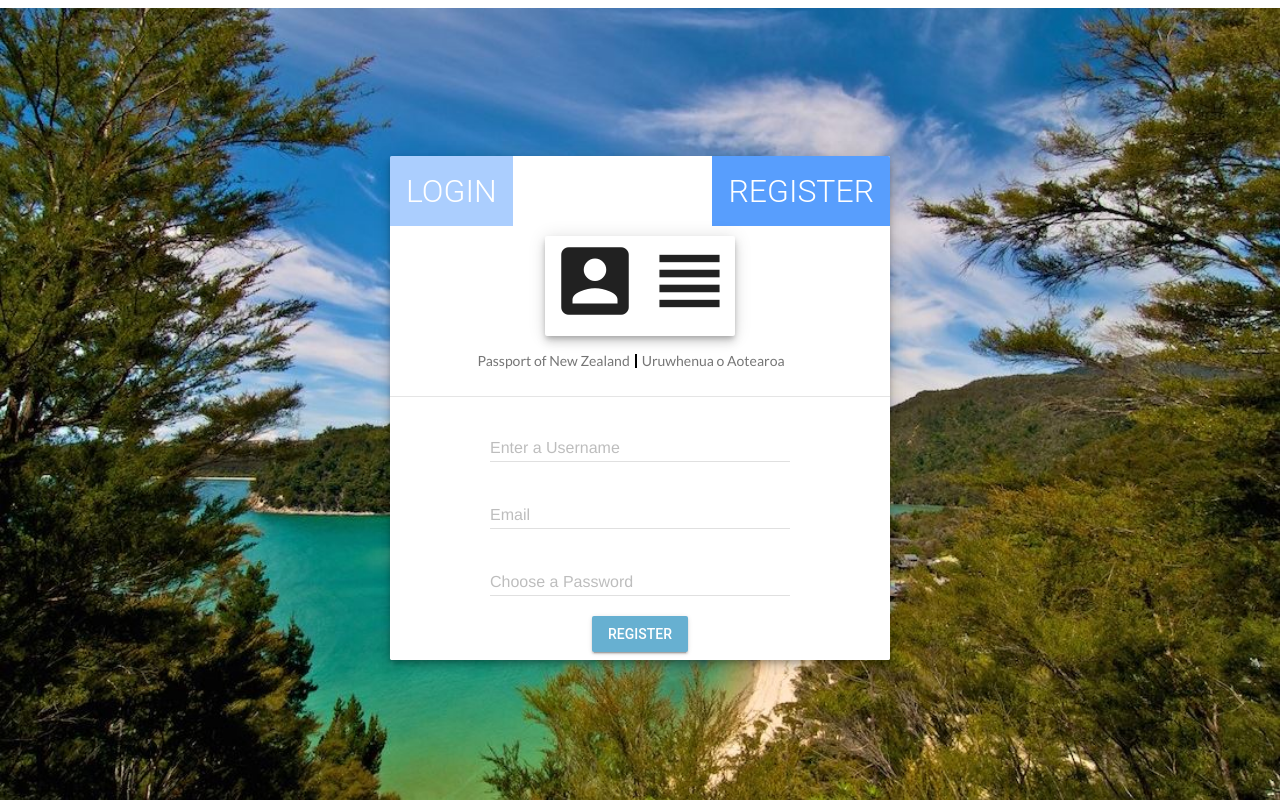
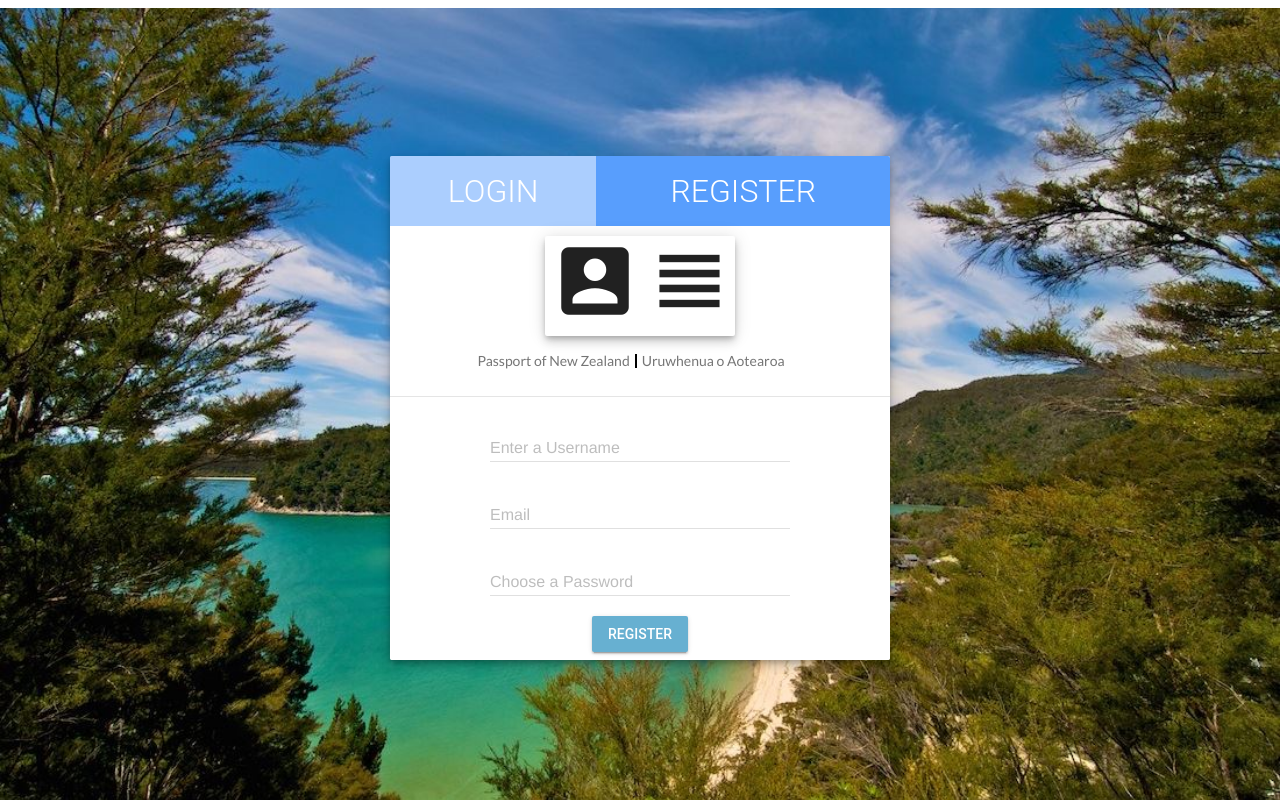
Before and after one commit to jlee512/CS50x-Final-Project, a Flask app: page /register in a window 1280 px wide. Run offline with Flask 2, Linux system fonts and the light colour scheme; data that the repository does not hold is empty; some libraries are stand-ins or nearby versions.

Commit message:
To work on Material Design Lite Form Inputs - Formatting lost for dynamically created elements

```diff
--- a/static/CSS/login_register.css
+++ b/static/CSS/login_register.css
@@ -56,6 +56,20 @@ main, .fullpage-background, .fullpage-background-temp {
 
 }
 
+.login-tab {
+    width: 40%;
+    align-content: center;
+    justify-content: center;
+
+}
+
+.register-tab {
+    width: 60%;
+    align-content: center;
+    justify-content: center;
+
+}
+
 .mdl-card__supporting-text {
     font-family: Lato, Open-Sans, Serif;
     display: flex;
@@ -66,7 +80,6 @@ main, .fullpage-background, .fullpage-background-temp {
 }
 
 .passport-divider {
-    height: 1em;
     width: 2px;
     background-color: black;
     margin-right: 5px;
@@ -77,6 +90,11 @@ main, .fullpage-background, .fullpage-background-temp {
 @media screen and (min-width: 992px) {
     .mdl-card {
         width: 500px;
+
+    }
+
+    .passport-divider{
+        height: 1em;
 
     }
 }
@@ -92,6 +110,11 @@ main, .fullpage-background, .fullpage-background-temp {
         overflow: auto;
         width: 35%;
         margin: 5px;
+
+    }
+
+    .passport-divider {
+        height: 2em;
 
     }
 }
--- a/static/JavaScript/background_image_load.js
+++ b/static/JavaScript/background_image_load.js
@@ -68,6 +68,7 @@ $(document).ready(function () {
         assign_form_header_colors(image_num);
         $("#action-button").css(image_button);
         $('#action-button').text("LOGIN");
+        componentHandler.upgradeDom();
     });
 
     $('.register-tab').on("click", function () {
@@ -77,6 +78,7 @@ $(document).ready(function () {
         assign_form_header_colors(image_num);
         $("#action-button").css(image_button);
         $('#action-button').text("REGISTER");
+        componentHandler.upgradeDom();
 
     });
 
```
